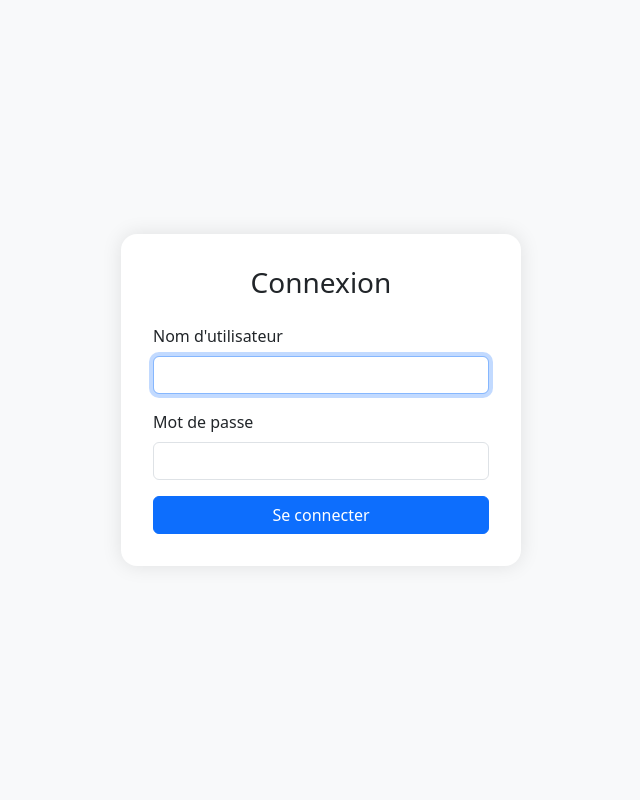
After one commit to Fanamby93/inventaire-materiels, a Flask app: page /login in a window 1280 px wide. The commit adds this page. Shown: the whole page, without its empty margins (319-959 px from the left). Run offline with Flask 3, Linux system fonts and the light colour scheme.

Commit message:
Mise à jour de l'application

```diff
--- a/app.py
+++ b/app.py
@@ -1,18 +1,16 @@
-from flask import Flask, render_template, request, redirect, url_for, flash, send_file
+from flask import Flask, render_template, request, redirect, url_for, flash, send_file, session
 from flask_sqlalchemy import SQLAlchemy
 from io import StringIO, BytesIO
 import csv
 from datetime import datetime
 
 app = Flask(__name__)
-app.config['SECRET_KEY'] = 'votre_cle_secrete_ici'
+app.secret_key = 'votre_cle_secrete_ici'
 app.config['SQLALCHEMY_DATABASE_URI'] = 'sqlite:///inventaire.db'
 app.config['SQLALCHEMY_TRACK_MODIFICATIONS'] = False
 db = SQLAlchemy(app)
 
-
-
-# Modèles de base de données
+# ------------------ MODELES ------------------
 
 class TypeMateriel(db.Model):
     id = db.Column(db.Integer, primary_key=True)
@@ -22,7 +20,7 @@ class Materiel(db.Model):
     id = db.Column(db.Integer, primary_key=True)
     type = db.Column(db.String(50), nullable=False)
     marque = db.Column(db.String(50), nullable=False)
-    modele = db.Column(db.String(100)) # Champ non obligatoire
+    modele = db.Column(db.String(100))
     numero_serie = db.Column(db.String(100), unique=True)
     date_acquisition = db.Column(db.String(20))
     statut = db.Column(db.String(20), default='En stock')
@@ -40,11 +38,12 @@ class Historique(db.Model):
     details = db.Column(db.Text)
     utilisateur = db.Column(db.String(100))
 
-# Créer la base si elle n’existe pas
+# ------------------ BASE ------------------
 with app.app_context():
     db.create_all()
 
-# Statistiques
+# ------------------ UTIL ------------------
+
 def get_stats():
     return {
         'total': Materiel.query.count(),
@@ -56,26 +55,46 @@ def get_stats():
         'sim': Materiel.query.filter_by(type='SIM Flotte').count()
     }
 
+# ------------------ ROUTES ------------------
+
 @app.route('/')
 def index():
+    if 'logged_in' not in session:
+        return redirect(url_for('login'))
+
     type_filtre = request.args.get('type')
-    if type_filtre:
-        materiels = Materiel.query.filter_by(type=type_filtre).order_by(Materiel.modele).all()
-    else:
-        materiels = Materiel.query.order_by(Materiel.type).all()
-
+    materiels = Materiel.query.filter_by(type=type_filtre).order_by(Materiel.modele).all() if type_filtre else Materiel.query.order_by(Materiel.type).all()
     types = [row[0] for row in db.session.query(Materiel.type).distinct().order_by(Materiel.type).all()]
     return render_template('index.html', materiels=materiels, stats=get_stats(), types=types, type_filtre=type_filtre)
 
+@app.route('/login', methods=['GET', 'POST'])
+def login():
+    if request.method == 'POST':
+        if request.form['username'] == 'admin' and request.form['password'] == '1234':
+            session['logged_in'] = True
+            return redirect(url_for('index'))
+        else:
+            flash('Identifiants invalides')
+    return render_template('login.html')
+
+@app.route('/logout')
+def logout():
+    session.clear()
+    flash("Déconnexion réussie", "success")
+    return redirect(url_for('login'))
+
 @app.route('/ajouter', methods=['GET', 'POST'])
 def ajouter():
+    if 'logged_in' not in session:
+        return redirect(url_for('login'))
+
     if request.method == 'POST':
         try:
             nouveau = Materiel(
-                type=request.form.get('type'),  # .get() au lieu de [] pour éviter KeyError
-            marque=request.form.get('marque', '').strip() or None,  # Convertit "" en None
-            modele=request.form.get('modele', '').strip() or None,
-                numero_serie=request.form.get('numero_serie').strip() or None,
+                type=request.form.get('type'),
+                marque=request.form.get('marque', '').strip() or None,
+                modele=request.form.get('modele', '').strip() or None,
+                numero_serie=request.form.get('numero_serie', '').strip() or None,
                 date_acquisition=request.form.get('date_acquisition', ''),
                 commentaires=request.form.get('commentaires', '')
             )
@@ -100,29 +119,28 @@ def ajouter():
 
 @app.route('/attribuer/<int:id>', methods=['GET', 'POST'])
 def attribuer(id):
+    if 'logged_in' not in session:
+        return redirect(url_for('login'))
+
     materiel = Materiel.query.get_or_404(id)
     if request.method == 'POST':
         try:
-            matricule = request.form['matricule']
-            nom_personne = request.form['nom_personne']
-            service = request.form.get('service', '')
-            commentaires = request.form.get('commentaires', '')
-            attribue_a = f"{matricule} - {nom_personne}"
-            if service:
-                attribue_a += f" ({service})"
+            attribue_a = f"{request.form['matricule']} - {request.form['nom_personne']}"
+            if request.form.get('service'):
+                attribue_a += f" ({request.form['service']})"
 
             materiel.statut = 'Attribué'
             materiel.attribue_a = attribue_a
-            materiel.matricule = matricule
-            materiel.service = service
+            materiel.matricule = request.form['matricule']
+            materiel.service = request.form.get('service', '')
             materiel.date_attribution = request.form.get('date_attribution', datetime.now().strftime("%Y-%m-%d"))
-            materiel.commentaires = commentaires
+            materiel.commentaires = request.form.get('commentaires', '')
 
             hist = Historique(
                 materiel_id=materiel.id,
                 action='Attribution',
                 date_action=datetime.now().strftime("%Y-%m-%d %H:%M:%S"),
-                details=f"Attribué à {attribue_a}. Commentaire: {commentaires}",
+                details=f"Attribué à {attribue_a}. Commentaire: {materiel.commentaires}",
                 utilisateur="Admin"
             )
             db.session.add(hist)
@@ -131,12 +149,15 @@ def attribuer(id):
             return redirect(url_for('index'))
         except Exception as e:
             db.session.rollback()
-            flash(f'Erreur lors de l\'attribution: {e}', 'danger')
-    date_aujourdhui = datetime.now().strftime("%Y-%m-%d")
-    return render_template('attribuer.html', materiel=materiel, date_aujourdhui=date_aujourdhui)
+            flash(f'Erreur: {e}', 'danger')
+
+    return render_template('attribuer.html', materiel=materiel, date_aujourdhui=datetime.now().strftime("%Y-%m-%d"))
 
 @app.route('/retourner/<int:id>')
 def retourner(id):
+    if 'logged_in' not in session:
+        return redirect(url_for('login'))
+
     materiel = Materiel.query.get_or_404(id)
     if materiel.statut == 'Attribué':
         try:
@@ -164,6 +185,9 @@ def retourner(id):
 
 @app.route('/supprimer/<int:id>')
 def supprimer(id):
+    if 'logged_in' not in session:
+        return redirect(url_for('login'))
+
     materiel = Materiel.query.get_or_404(id)
     try:
         Historique.query.filter_by(materiel_id=id).delete()
@@ -177,69 +201,63 @@ def supprimer(id):
 
 @app.route("/ajouter-type", methods=["GET", "POST"])
 def ajouter_type():
+    if 'logged_in' not in session:
+        return redirect(url_for('login'))
+
     if request.method == "POST":
         nom = request.form.get("nom")
         if nom:
-            existant = TypeMateriel.query.filter_by(nom=nom).first()
-            if not existant:
-                nouveau_type = TypeMateriel(nom=nom)
-                db.session.add(nouveau_type)
+            if not TypeMateriel.query.filter_by(nom=nom).first():
+                db.session.add(TypeMateriel(nom=nom))
                 db.session.commit()
+                flash("Type ajouté", "success")
         return redirect(url_for("ajouter_type"))
 
     types = TypeMateriel.query.order_by(TypeMateriel.nom).all()
     return render_template("ajouter_type.html", types=types)
 
-
-
 @app.route('/historique/<int:id>')
 def historique(id):
+    if 'logged_in' not in session:
+        return redirect(url_for('login'))
+
     materiel = Materiel.query.get_or_404(id)
     historiques = Historique.query.filter_by(materiel_id=id).order_by(Historique.date_action.desc()).all()
     return render_template('historique.html', materiel=materiel, historiques=historiques, datetime=datetime)
 
 @app.route('/export_csv')
 def export_csv():
+    if 'logged_in' not in session:
+        return redirect(url_for('login'))
+
     try:
-        # Étape 1 : Préparation des données en mémoire texte
         output_text = StringIO()
         writer = csv.writer(output_text, delimiter=';')
+        writer.writerow(['ID', 'Type', 'Marque', 'Modèle', 'Numéro de série', 'Statut', 'Matricule', 'Attribué à', 'Service', 'Date attribution', 'Commentaires'])
 
-        # En-tête avec noms de colonnes
-        writer.writerow([
-            'ID', 'Type', 'Marque', 'Modèle', 'Numéro de série', 'Statut',
-            'Matricule', 'Attribué à', 'Service', 'Date attribution', 'Commentaires'
-        ])
-
-        # Données
-        materiels = Materiel.query.all()
-        for m in materiels:
+        for m in Materiel.query.all():
             writer.writerow([
                 m.id, m.type, m.marque, m.modele, m.numero_serie, m.statut,
-                m.matricule or '',
-                m.attribue_a or '',
-                m.service or '',
-                m.date_attribution or '',
-                m.commentaires or ''
+                m.matricule or '', m.attribue_a or '', m.service or '',
+                m.date_attribution or '', m.commentaires or ''
             ])
 
-        # Étape 2 : Conversion en binaire avec BOM UTF-8
         output = BytesIO()
-        output.write(b'\xef\xbb\xbf')  # BOM UTF-8 (équivalent de '\ufeff'.encode('utf-8'))
+        output.write(b'\xef\xbb\xbf')
         output.write(output_text.getvalue().encode('utf-8'))
         output.seek(0)
 
-        # Étape 3 : Envoi du fichier
         return send_file(
             output,
             mimetype='text/csv; charset=utf-8',
             as_attachment=True,
             download_name=f'inventaire_{datetime.now().strftime("%Y%m%d_%H%M")}.csv'
         )
-
     except Exception as e:
         flash(f"Erreur lors de l'export : {str(e)}", 'danger')
         return redirect(url_for('index'))
 
+# ------------------ DEMARRAGE ------------------
+
 if __name__ == '__main__':
     app.run(debug=True)
--- a/templates/index.html
+++ b/templates/index.html
@@ -9,6 +9,12 @@
     <link rel="stylesheet" href="/static/style.css">
 </head>
 <body>
+    <nav class="navbar navbar-light bg-light justify-content-end px-4 py-2">
+    <span class="me-auto fw-bold">Bienvenue dans l’inventaire</span>
+    <a href="{{ url_for('logout') }}" class="btn btn-outline-danger">
+        <i class="bi bi-box-arrow-right"></i> Déconnexion
+    </a>
+</nav>
     <div class="container mt-4">
         <h1 class="text-center mb-4">Inventaire Matériel</h1>
 
--- /dev/null
+++ b/templates/login.html
@@ -0,0 +1,56 @@
+<!DOCTYPE html>
+<html lang="fr">
+<head>
+    <meta charset="UTF-8">
+    <meta name="viewport" content="width=device-width, initial-scale=1.0">
+    <title>Connexion - Inventaire</title>
+    <link href="https://cdn.jsdelivr.net/npm/bootstrap@5.3.0/dist/css/bootstrap.min.css" rel="stylesheet">
+    <style>
+        body {
+            background-color: #f8f9fa;
+            display: flex;
+            justify-content: center;
+            align-items: center;
+            height: 100vh;
+        }
+        .login-card {
+            max-width: 400px;
+            width: 100%;
+            padding: 2rem;
+            border-radius: 1rem;
+            box-shadow: 0 0 20px rgba(0,0,0,0.1);
+            background-color: white;
+        }
+    </style>
+</head>
+<body>
+    <div class="login-card">
+        <h3 class="text-center mb-4">Connexion</h3>
+        {% with messages = get_flashed_messages(with_categories=true) %}
+            {% if messages %}
+                {% for category, message in messages %}
+                    <div class="alert alert-{{ category }} alert-dismissible fade show" role="alert">
+                        {{ message }}
+                        <button type="button" class="btn-close" data-bs-dismiss="alert" aria-label="Close"></button>
+                    </div>
+                {% endfor %}
+            {% endif %}
+        {% endwith %}
+        <form method="POST">
+            <div class="mb-3">
+                <label for="username" class="form-label">Nom d'utilisateur</label>
+                <input type="text" class="form-control" id="username" name="username" required autofocus>
+            </div>
+            <div class="mb-3">
+                <label for="password" class="form-label">Mot de passe</label>
+                <input type="password" class="form-control" id="password" name="password" required>
+            </div>
+            <div class="d-grid">
+                <button type="submit" class="btn btn-primary">Se connecter</button>
+            </div>
+        </form>
+    </div>
+
+    <script src="https://cdn.jsdelivr.net/npm/bootstrap@5.3.0/dist/js/bootstrap.bundle.min.js"></script>
+</body>
+</html>
```
